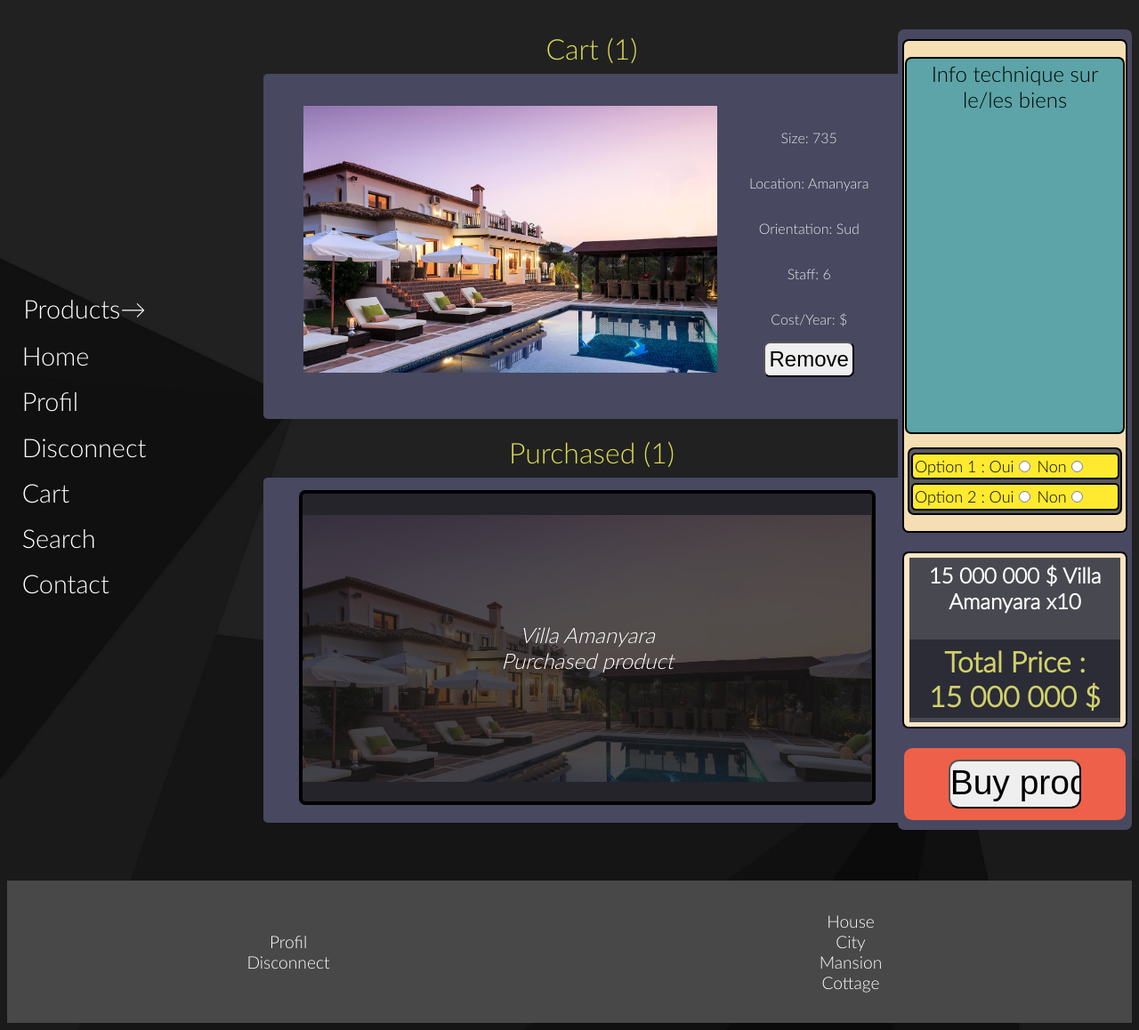
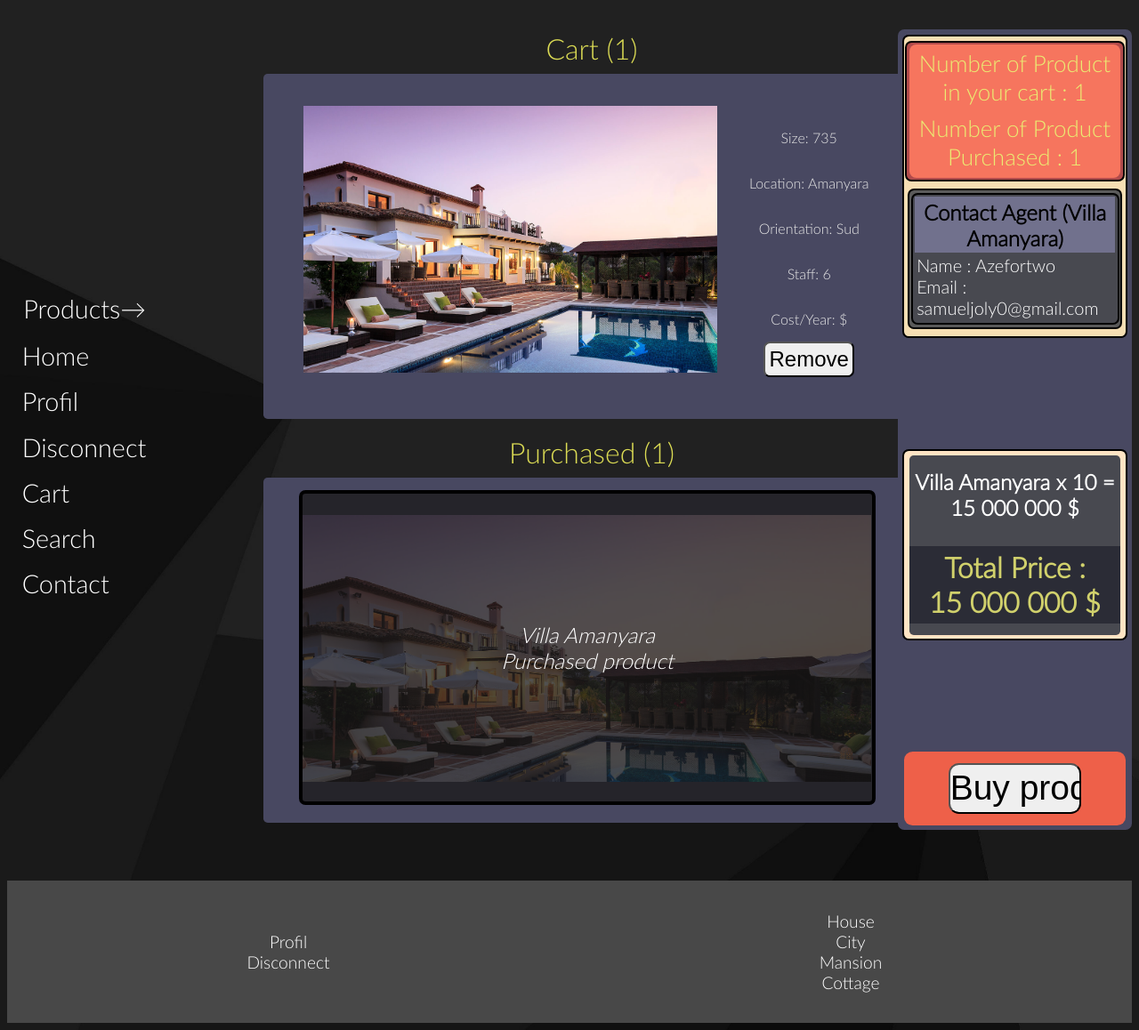
Before and after one commit to samuel-joly/boutique, a PHP site: page /cart.php in a window 1280 px wide. Shown: the whole page at 89% size. Run offline with PHP 8.4, Linux system fonts and the light colour scheme; a user stored in the database is signed in; data comes from the database, SQL or seed files in the repository; tables that the repository leaves empty hold one stand-in row (values such as "Sample post"); data that the repository does not hold is empty.

Commit message:
Add files via upload
fin de la page cart en css, ajout info agent, et affichage php fonctionnel sur les info agent
+ modification css div afficher lors de l'ajout au panier page product-description

```diff
--- a/CSS/stylesheet.css
+++ b/CSS/stylesheet.css
@@ -1077,7 +1088,8 @@ border-radius: 0.3em;
 margin-top: 2%;
 margin-left: 8%;
 width: 25%;
-height: 900px;
+min-height: 900px;
+height: fit-content;
 background: #484861;
 border-radius: 3px black solid;
 border-radius: 0.3em;
@@ -1085,7 +1097,7 @@ color:black;
 font-size: x-large;
 display: flex;
 flex-direction: column;
-justify-content: space-around;
+justify-content: space-between;
 }
 
 .titrePanier{
@@ -1124,15 +1136,15 @@ background-color:rgb(50, 182, 205) ;
 width: 95%;
 height: 77%;
 padding: 1%;
-margin-bottom: 1%;
 text-align: center;
 border: 2px black solid;
 border-radius: 0.3em;
-background-color: rgb(92, 164, 167);
+background-color: rgb(177, 75, 75);
 }
 
 #option{
 width: 95%;
+margin: 3% 0% 1%;
 height: fit-content ;
 border: 2px black solid;
 border-radius: 0.3em;
@@ -1140,13 +1152,28 @@ background-color: rgb(90, 90, 90);
 }
 
 #optionDiv{
-font-size: large;
+background-color: #484950;
+color: white;
+font-size: x-large;
 margin: 1.5% auto;
 padding: 1%;
 width: 95%;
 border: 2px black solid;
 border-radius: 0.3em;
-background-color: rgb(255, 234, 47);
+}
+
+#alignTextProducts{
+text-align: center;
+/* background-color: rgb(245, 209, 179); */
+color: black;
+font-weight: bold;
+background: #71718d;
+padding:1%;
+}
+
+#infoAgent{
+font-size: 20px;
+margin: 1%;
 }
 
 #validationBasket{
@@ -1183,7 +1210,8 @@ background: #484950;
 text-align: center;
 color: white;
 font-weight: bold;
-padding: 2% 0;
+padding: 6% 0 5%;
+border-radius: 0.2em;
 }
 
 #ValidationAchatOk{
@@ -1227,7 +1255,7 @@ font-size: xx-large;
 }
 
 #acheter{
-padding: 1% 0 2%;
+padding: 1.5% 0 2%;
 width: 60%;
 font-style: bolder;
 font-size: 39px;
@@ -1256,3 +1284,21 @@ background-color: rgba(29, 30, 42, 0.658);
 font-size: xx-large;
 padding: 2% 0;
 }
+
+#nbcart{
+color:rgb(235, 235, 114);
+background-color:black;
+padding:2%;
+font-size: 26px;
+background-color: rgb(246, 117, 94);
+border-radius: 0.3em 0.3em 0em 0em;
+}
+
+#nbbought{
+color:rgb(235, 235, 114);
+background-color:black;
+padding:2% 2% 3%;
+background-color: rgb(246, 117, 94);
+font-size: 26px;
+border-radius: 0em 0em 0.3em 0.3em;
+}
--- a/cart.php
+++ b/cart.php
@@ -234,21 +234,39 @@
 
                 <div id="infoProduct">
                     <article id="infoTechnique">
-                        Info technique sur le/les biens
-                        <!-- HERE -->
+                    <div id="nbcart">
+                        Number of Product in your cart : <?php if(isset($products)){ echo count($products);} else{echo 0;} ?> <br>
+                    </div>
+                    <div id="nbbought">
+                        Number of Product Purchased : <?php if(isset($_SESSION['nb_prod_achete'])){echo $_SESSION['nb_prod_achete'];} else{echo 0;} ?>
+                    </div>
+                    </article>
 
-                    </article>
+                    <?php if(!empty($resultatInfo)){
+                        $requeteInfo="SELECT DISTINCT id_product, quantity, max_quantity,price as totalprice,title,id_agent FROM basket INNER JOIN products On basket.id_product=products.id WHERE id_user='".$_SESSION['id']."'";
+                        $queryInfo=mysqli_query($connexion,$requeteInfo);
+                        $resultatInfo=mysqli_fetch_all($queryInfo);
+                        ?>
                     <article id="option">
+                        <?php
+
+                        $j=1;
+                    for($i=0;$i<count($resultatInfo); $i++){
+                        $connexion=mysqli_connect("localhost","root","","boutique");
+                        $requeteInfoAgent="SELECT name,email,avatar,title FROM users INNER JOIN products ON users.id='".$resultatInfo[$i][5]."'";
+                        // echo $requeteInfoAgent;
+                        $queryInfoAgent=mysqli_query($connexion,$requeteInfoAgent);
+                        $resultatInfoAgent=mysqli_fetch_all($queryInfoAgent);
+                        // var_dump($resultatInfoAgent);
+                            // var_dump($resultatInfo);
+                        ?>
                         <div id="optionDiv">
-                            Option 1 :
-                            <label for="ouiOption1">Oui</label><input type="radio">
-                            <label for="nonOption1">Non</label><input type="radio"><br>
+                            <div id=alignTextProducts><?php echo "Contact Agent (".ucfirst($resultatInfoAgent[$i][3]); ?>)<br></div>
+                            <div id="infoAgent"><?php echo "Name : ".ucfirst($resultatInfoAgent[$i][0]); ?><br>
+                                <?php echo "Email : ".$resultatInfoAgent[$i][1]; $j++?><br>
+                            </div>
                         </div>
-                        <div id="optionDiv">
-                            Option 2 :
-                            <label>Oui</label><input type="radio"></input>
-                            <label>Non</label><input type="radio"></input><br>
-                        </div>
+                        <?php } }?>
                     </article>
                 </div>
 
@@ -257,11 +275,11 @@
                     <?php for($i=0;$i<count($resultatInfo); $i++){
                                     if($resultatInfo>1 && $i!=0){
                                         echo "+</br>";
-                                        echo $resultatInfo[$i][4]." ".affichagePrix($resultatInfo[$i][3])." x".$resultatInfo[$i][1];
+                                        echo $resultatInfo[$i][4]." x ".$resultatInfo[$i][1]." = "; affichagePrix($resultatInfo[$i][3]);
                                     }
                                     else
                                     {
-                                        echo $resultatInfo[$i][4]." ".affichagePrix($resultatInfo[$i][3])." x".$resultatInfo[$i][1];
+                                        echo $resultatInfo[$i][4]." x ".$resultatInfo[$i][1]." = "; affichagePrix($resultatInfo[$i][3]);
                                     }
 
                                     echo "</br>";
--- a/product-description.php
+++ b/product-description.php
@@ -136,7 +136,7 @@
 
                     <form method="POST">
                             <article class='addcartgoback-inside'>
-                                <input type="submit" name="valider" class="addcartgoback-insideBis" value="Add to Cart"><br>
+                                <input type="submit" name="valider" class="addcartgoback-insideBis0" value="Add to Cart"><br>
                             </article>
                     </form>
 
@@ -203,7 +203,7 @@
             $connexion= mysqli_connect("localhost","root","","boutique");
             $requeteInsert= "INSERT INTO `basket`(`id_user`, `id_product`, `quantity`) VALUES ('".$_SESSION['id']."','".$id_product."',1)";
             $query=mysqli_query($connexion,$requeteInsert);
-            echo $requeteInsert;
+            // echo $requeteInsert;
         }
         ?>
 
```
Also changed, not shown: other parts of CSS/stylesheet.css (+21 -10 lines).
